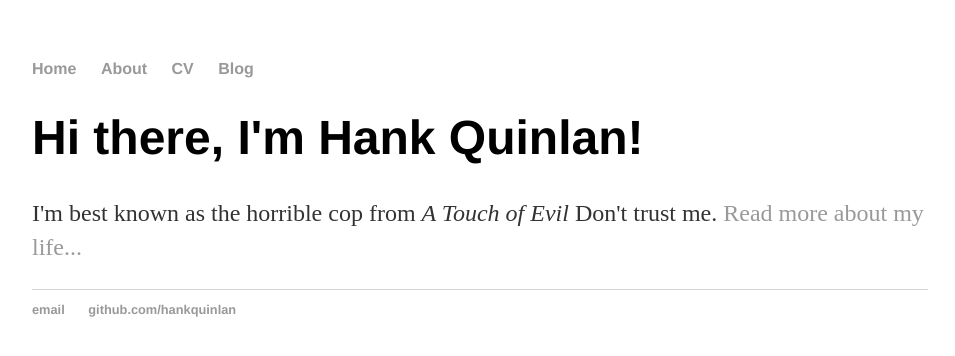
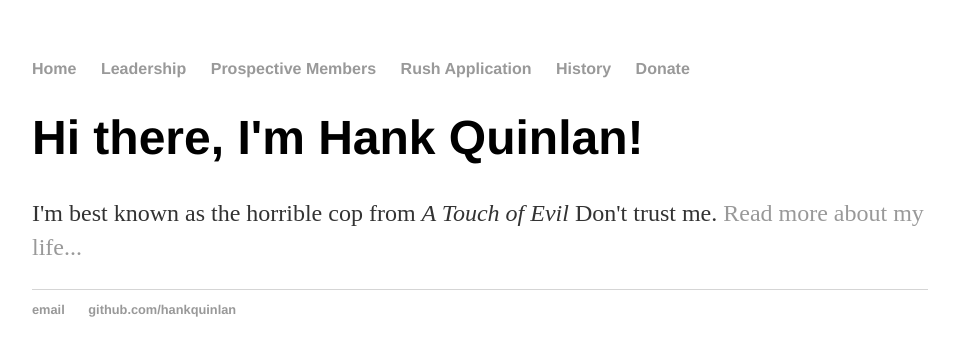
Before and after one commit to abenjamin13/abenjamin13.github.io, a plain HTML site: page index.html in a window 1280 px wide. Shown: the whole page, without its empty margins (160-1115 px from the left). Drawn offline with Linux system fonts and the light colour scheme.

Commit message:
updated Main action bar

```diff
--- a/index.html
+++ b/index.html
@@ -9,9 +9,11 @@
 		<nav>
     		<ul>
         		<li><a href="/">Home</a></li>
-	        	<li><a href="/about">About</a></li>
-        		<li><a href="/cv">CV</a></li>
-        		<li><a href="/blog">Blog</a></li>
+						<li><a href="/">Leadership</a></li>
+	        	<li><a href="/">Prospective Members</a></li>
+        		<li><a href="/">Rush Application</a></li>
+						<li><a href="/">History</a></li>
+        		<li><a href="/">Donate</a></li>
     		</ul>
 		</nav>
 		<div class="container">
```
